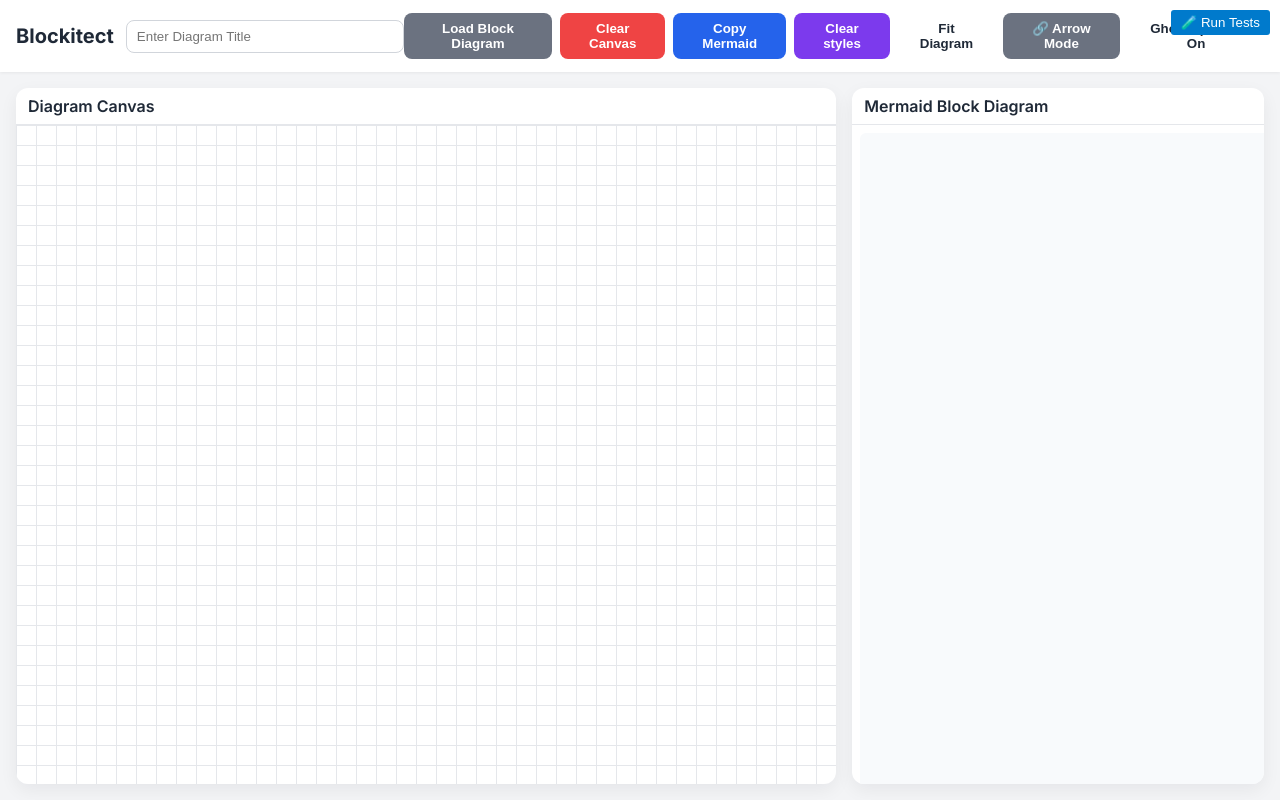
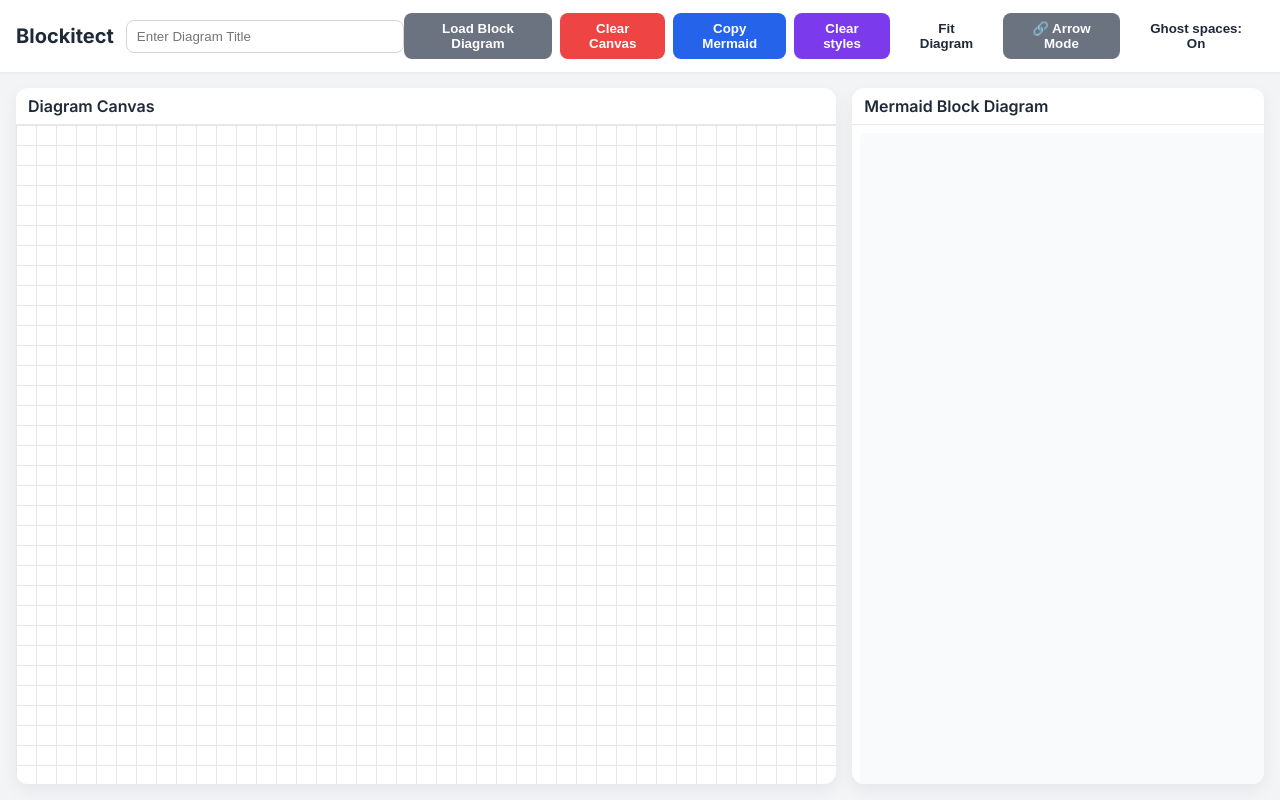
Before and after one commit to kbralten/blockitecht, a website: page index.html in a window 1280 px wide. Drawn offline with Linux system fonts and the light colour scheme.

Commit message:
Hide `testBtn`

```diff
--- a/index.html
+++ b/index.html
@@ -2449,18 +2449,18 @@ columns 2
             console.log('\n🏁 Round-trip tests completed!');
         }
 
-        // Add test button to UI (temporary)
-        document.addEventListener('DOMContentLoaded', () => {
-            const testBtn = document.createElement('button');
-            testBtn.innerText = '🧪 Run Tests';
-            testBtn.className = 'test-button';
-            testBtn.onclick = () => {
-                console.clear();
-                runRoundTripTest();
-                alert('Test results in console (F12)');
-            };
-            document.body.appendChild(testBtn);
-        });
+        // // Add test button to UI (temporary)
+        // document.addEventListener('DOMContentLoaded', () => {
+        //     const testBtn = document.createElement('button');
+        //     testBtn.innerText = '🧪 Run Tests';
+        //     testBtn.className = 'test-button';
+        //     testBtn.onclick = () => {
+        //         console.clear();
+        //         runRoundTripTest();
+        //         alert('Test results in console (F12)');
+        //     };
+        //     document.body.appendChild(testBtn);
+        // });
 
     // --- INITIALIZATION ---
     window.addEventListener('resize', resizeCanvas);
```
